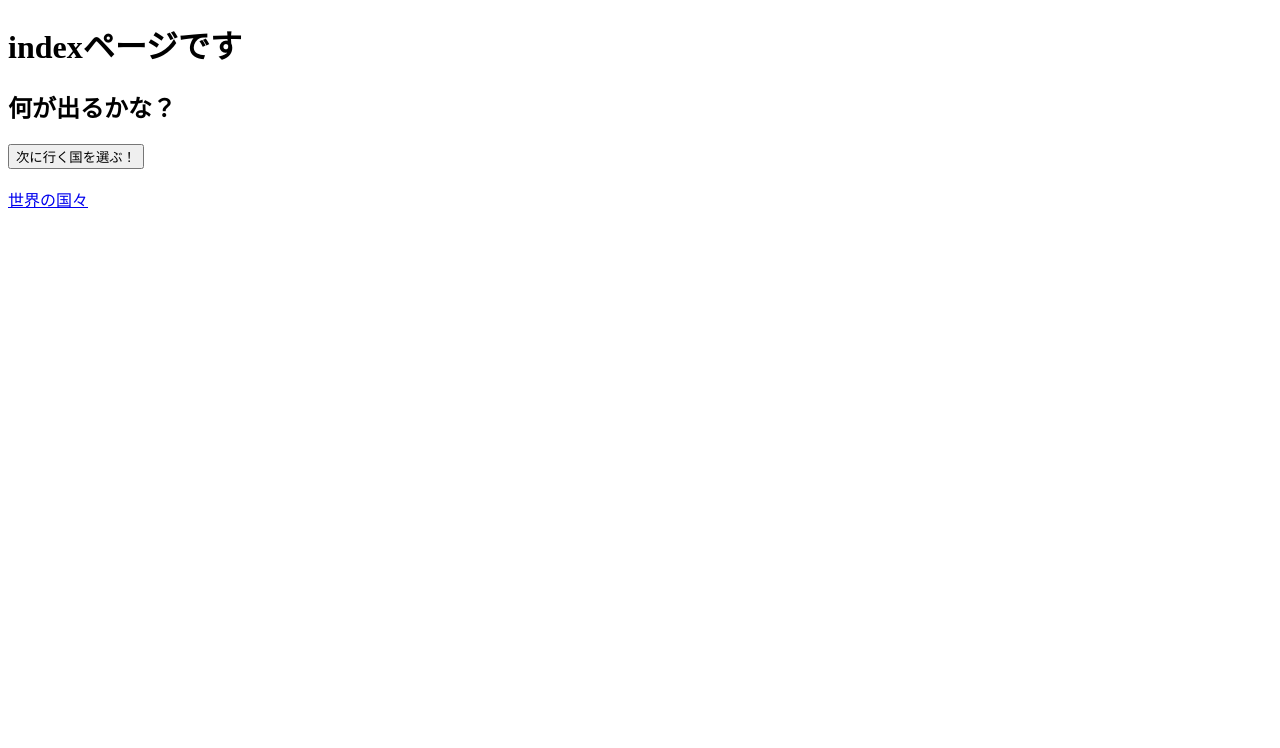
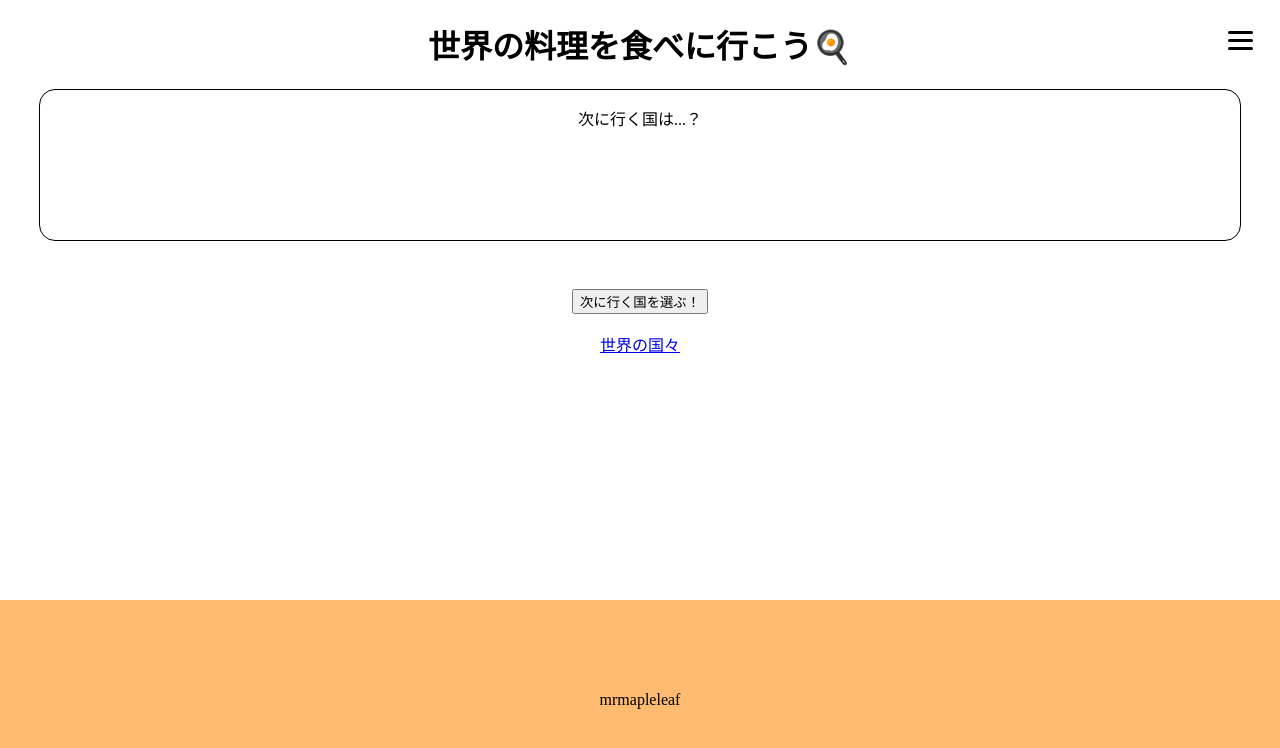
Before and after one commit to mrmapleleaf/worldRestaurantTour-fe, a Nuxt app: page / in a window 1280 px wide. Shown: the top 748 px of the page. Built offline with nearby package versions, Linux system fonts and the light colour scheme; no server answers.

Commit message:
ヘッダーとフッターを追加

```diff
--- a/app.vue
+++ b/app.vue
@@ -1,5 +1,14 @@
 <template>
   <div>
-    <NuxtPage></NuxtPage>
+    <NuxtLayout>
+      <NuxtPage></NuxtPage>
+    </NuxtLayout>
   </div>
 </template>
+
+<style>
+html {
+  min-height: 100%;
+  position: relative;
+}
+</style>
--- /dev/null
+++ b/components/TheFooter.vue
@@ -0,0 +1,21 @@
+<template>
+  <footer>
+    <div>mrmapleleaf</div>
+  </footer>
+</template>
+
+<script setup></script>
+
+<style scoped>
+footer {
+  position: absolute;
+  bottom: 0;
+  left: 0;
+  width: 100%;
+  height: 200px;
+  background: #ffbb70;
+  display: flex;
+  justify-content: center;
+  align-items: center;
+}
+</style>
--- /dev/null
+++ b/components/TheHeader.vue
@@ -0,0 +1,121 @@
+<template>
+  <header>
+    <div class="hamburger-menu">
+      <input type="checkbox" id="menu-btn-check" />
+      <label for="menu-btn-check" class="menu-btn"><span></span></label>
+      <!--ここからメニュー-->
+      <div class="menu-content">
+        <ul>
+          <li>
+            <NuxtLink v-bind:to="{ name: 'index' }" class="header_link">
+              TOP
+            </NuxtLink>
+          </li>
+          <li>
+            <NuxtLink v-bind:to="{ name: 'countries' }" class="header_link">
+              世界の国一覧
+            </NuxtLink>
+          </li>
+        </ul>
+      </div>
+      <!--ここまでメニュー-->
+    </div>
+  </header>
+</template>
+
+<script setup></script>
+
+<style scoped>
+.menu-btn {
+  position: fixed;
+  top: 10px;
+  right: 10px;
+  display: flex;
+  height: 60px;
+  width: 60px;
+  justify-content: center;
+  align-items: center;
+  z-index: 90;
+}
+.menu-btn span,
+.menu-btn span:before,
+.menu-btn span:after {
+  content: '';
+  display: block;
+  height: 3px;
+  width: 25px;
+  border-radius: 3px;
+  background-color: #000000;
+  position: absolute;
+}
+.menu-btn span:before {
+  bottom: 8px;
+}
+.menu-btn span:after {
+  top: 8px;
+}
+#menu-btn-check:checked ~ .menu-btn span {
+  /*メニューオープン時は真ん中の線を透明にする*/
+  background-color: rgba(255, 255, 255, 0);
+}
+#menu-btn-check:checked ~ .menu-btn span::before {
+  bottom: 0;
+  transform: rotate(45deg);
+}
+#menu-btn-check:checked ~ .menu-btn span::after {
+  top: 0;
+  transform: rotate(-45deg);
+}
+#menu-btn-check {
+  display: none;
+}
+
+.menu-content ul {
+  padding: 70px 10px 0;
+}
+.menu-content ul li {
+  border-bottom: solid 1px #ffffff;
+  list-style: none;
+}
+.menu-content ul li .header_link {
+  display: block;
+  width: 100%;
+  font-size: 15px;
+  box-sizing: border-box;
+  color: #ffffff;
+  text-decoration: none;
+  padding: 9px 15px 10px 0;
+  position: relative;
+}
+.menu-content ul li a::before {
+  content: '';
+  width: 7px;
+  height: 7px;
+  border-top: solid 2px #ffffff;
+  border-right: solid 2px #ffffff;
+  transform: rotate(45deg);
+  position: absolute;
+  right: 11px;
+  top: 16px;
+}
+
+.menu-content {
+  width: 100%;
+  height: 100%;
+  position: fixed;
+  top: 0;
+  left: 100%; /*leftの値を変更してメニューを画面外へ*/
+  z-index: 80;
+  background-color: #000000;
+  transition: all 0.5s; /*アニメーション設定*/
+  opacity: 80%;
+}
+
+#menu-btn-check:checked ~ .menu-content {
+  left: 0; /*メニューを画面内へ*/
+}
+
+.disable-css {
+  all: unset !important;
+}
+</style>
--- /dev/null
+++ b/layouts/default.vue
@@ -0,0 +1,9 @@
+<template>
+  <TheHeader></TheHeader>
+  <main>
+    <slot></slot>
+  </main>
+  <TheFooter></TheFooter>
+</template>
+
+<script setup></script>
--- a/pages/countries/index.vue
+++ b/pages/countries/index.vue
@@ -1,5 +1,5 @@
 <template>
-  <div>
+  <div class="container">
     <h1>世界の国々</h1>
     <countryContainer></countryContainer>
     <NuxtLink v-bind:to="{ name: 'index' }">Topに戻る</NuxtLink>
@@ -10,4 +10,8 @@
 import countryContainer from '~/components/countries/countryContainer.vue';
 </script>
 
-<style scoped></style>
+<style scoped>
+.container {
+  text-align: center;
+}
+</style>
--- a/pages/index.vue
+++ b/pages/index.vue
@@ -1,30 +1,27 @@
 <template>
-  <div>
-    <h1>indexページです</h1>
-    <template v-if="nextCountry">
-      <template v-if="choosingFlg">
-        <h2>選択中...</h2>
-      </template>
-      <template v-else>
-        <h2>{{ nextCountry.name }}</h2>
-      </template>
-    </template>
-    <template v-else>
-      <h2>何が出るかな？</h2>
-    </template>
-    <button v-on:click="chooseNextCountry()">次に行く国を選ぶ！</button
-    ><br /><br />
-    <NuxtLink v-bind:to="{ name: 'countries' }">世界の国々</NuxtLink>
+  <div class="container">
+    <h1>世界の料理を食べに行こう🍳</h1>
+    <div class="choosing_area">
+      <div class="inner_choosing_area">
+        <p>次に行く国は...？</p>
+        <template v-if="nextCountry">
+          <p class="country_name">{{ nextCountry.name }}</p>
+        </template>
+      </div>
+    </div>
+    <button @click="chooseNextCountry">次に行く国を選ぶ！</button><br /><br />
+    <NuxtLink :to="{ name: 'countries' }">世界の国々</NuxtLink>
   </div>
 </template>
 
 <script setup lang="ts">
+import { ref, onMounted } from 'vue';
 import type { Country } from '~/interfaces';
 
-let allCountries = ref([] as Array<Country>);
-let unvisitedCountry = ref([] as Array<Country>);
-let nextCountry = ref();
-let choosingFlg = ref(false);
+const allCountries = ref<Array<Country>>([]);
+const unvisitedCountry = ref<Array<Country>>([]);
+const nextCountry = ref<Country | null>(null);
+const choosingFlg = ref(false);
 
 const getAllCountries = async () => {
   try {
@@ -32,26 +29,28 @@ const getAllCountries = async () => {
       'http://localhost:8080/country/allCountries'
     );
   } catch (error) {
-    console.log(error);
+    console.error(error);
   }
 };
 
 const getUnvisitedCountry = () => {
-  unvisitedCountry.value = allCountries.value.filter((country) => {
-    return !country.completed;
-  });
+  unvisitedCountry.value = allCountries.value.filter(
+    (country) => !country.completed
+  );
 };
 
 const chooseNextCountry = () => {
   choosingFlg.value = true;
-
   getUnvisitedCountry();
   const index = Math.floor(Math.random() * unvisitedCountry.value.length);
-  nextCountry.value = unvisitedCountry.value[index];
-
-  setTimeout(() => {
-    choosingFlg.value = false;
-  }, 3000);
+  const selectedCountry = unvisitedCountry.value[index];
+  const confirmFlg = confirm(
+    `次に行く国は　${selectedCountry.name}　です！この国に決定していいですか？`
+  );
+  if (confirmFlg) {
+    nextCountry.value = selectedCountry;
+  }
+  choosingFlg.value = false;
 };
 
 onMounted(() => {
@@ -59,4 +58,25 @@ onMounted(() => {
 });
 </script>
 
-<style scoped></style>
+<style scoped>
+.container {
+  text-align: center;
+}
+
+.choosing_area {
+  height: 200px;
+}
+
+.inner_choosing_area {
+  margin: 0 auto;
+  border: 1px solid #000000;
+  width: 1200px;
+  height: 150px;
+  border-radius: 1rem;
+}
+
+.country_name {
+  font-size: 50px;
+  margin: 0;
+}
+</style>
```
